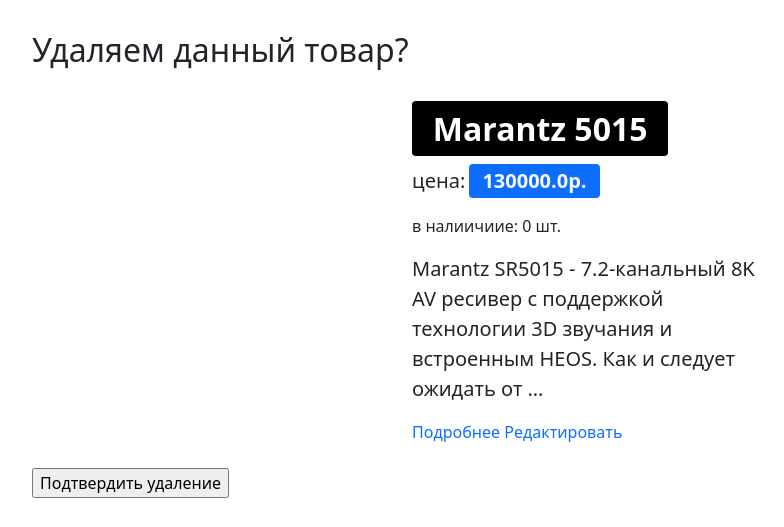
After one commit to Ant-on-git/django_intro3, a Django app: page /products/delete/1 in a window 1280 px wide. The commit adds this page. Shown: the part 313-840 px from the top of the page, without its empty margins (50-834 px from the left). Run offline with Django 4.2, Linux system fonts and the light colour scheme; data comes from the database, SQL or seed files in the repository; both versions use the stored data as it was after the commit; some libraries are stand-ins or nearby versions.

Commit message:
added forms, pages and functionality for add,edit and delite items

```diff
--- a/intro_django/simpleapp/models.py
+++ b/intro_django/simpleapp/models.py
@@ -12,6 +12,10 @@
     def __str__(self):
         return f'{self.name}: {self.description[:20]}'
 
+    def get_absolute_url(self):  # добавим абсолютный путь, чтобы после создания нас перебрасывало на страницу с товаром
+        # делается для того, чтобы при создании объекта или переходе к его деталями не прописывать в каждом дженерике succes_url.
+        return f'/products/{self.pk}'  # Django просто будет перенаправлять вас по ссылке, которая возвращается с get_absolute_url метода модели.
+
 
 class Category(models.Model):
     name = models.CharField(max_length=100, unique=True)
--- a/intro_django/simpleapp/urls.py
+++ b/intro_django/simpleapp/urls.py
@@ -1,12 +1,15 @@
 from django.urls import path
-from .views import ProductsList, ProductDetail, ProductListPaginator  # импортируем наши представления
+from .views import ProductsList, ProductDetail, ProductCreateView, ProductUpdateVeiw, ProductDeleteView
 
 
 urlpatterns = [
     # path - означает путь. В данном случае путь ко всем товарам у нас останется пустым, позже станет ясно почему
     path('', ProductsList.as_view()),  # т.к. сам по себе это класс, то нам надо представить этот класс в виде view.
                                        # Для этого вызываем метод as_view
-    path('<int:pk>', ProductDetail.as_view())  # pk — это первичный ключ товара, который будет выводиться у нас в шаблон
-                                               # дженерик сам по названию понимает какое поле нужно
-                                               # в итоге чтобы получить инф о 1 товаре нужно ввести адрес /products/1
+    path('<int:pk>', ProductDetail.as_view(), name='product_detail'),  # pk — это первичный ключ товара, который будет выводиться у нас в шаблон
+                                                # дженерик сам по названию понимает какое поле нужно
+                                                # в итоге чтобы получить инф о 1 товаре нужно ввести адрес /products/1
+    path('create/', ProductCreateView.as_view(), name='product_create'),
+    path('update/<int:pk>', ProductUpdateVeiw.as_view(), name='product_update'),
+    path('delete/<int:pk>', ProductDeleteView.as_view(), name='product_delete'),
 ]
--- a/intro_django/simpleapp/views.py
+++ b/intro_django/simpleapp/views.py
@@ -1,19 +1,20 @@
 from .models import Product
 
 # для дженериков:
-from django.views.generic import ListView, DetailView
-    # ListView - класс, который говорит нам о том, что в этом представлении мы будем выводить список объектов из БД
+from django.views.generic import ListView, DetailView, UpdateView, CreateView, DeleteView
+# ListView - класс, который говорит нам о том, что в этом представлении мы будем выводить список объектов из БД
     # DetailView - класс получения деталей объекта
     # DetailView отличается от ListView тем, что возвращает какой-то конкретный объект, а не список всех объектов из БД
     # Для отображения продукта будет ссылка вида products/<product.pk>
 
 # для пагинатора (ProductListPaginator):
-from django.shortcuts import render
-from django.views import View               # импортируем простую вьюшку
-from django.core.paginator import Paginator # импортируем класс, позволяющий удобно осуществлять постраничный вывод
+# from django.shortcuts import render
+# from django.views import View               # импортируем простую вьюшку
+# from django.core.paginator import Paginator # импортируем класс, позволяющий удобно осуществлять постраничный вывод
 
-from .models import Product
+from .models import Product, Category
 from .filters import ProductFilter
+from .forms import ProductForm
 
 
 ######################## вьюшки дженериками: ########################
@@ -46,6 +47,23 @@
 
         return context
 
+    # сначала добавили формы добавления товара на страницу со списком продуктов. потом вывели в отдельный класс. оставляю на всякий
+
+    # def post(self, request, *args, **kwargs):  # форма через ModelForm
+    #     form = self.form_class(request.POST)  # создаём новую форму, забиваем в неё данные из POST-запроса
+    #     if form.is_valid():  # если пользователь ввёл всё правильно и нигде не накосячил,
+    #         form.save()      # то сохраняем новый товар
+
+    # def post(self, request, *args, **kwargs):  # сначала написали формы в ручную. затем стали использовать ModelForm. оставляю на всякий
+    #     name = request.POST['name']
+    #     quantity = request.POST['quantity']
+    #     category_id = request.POST['category']
+    #     price = request.POST['price']
+    #
+    #     product = Product(name=name, quantity=quantity, category_id=category_id, price=price)
+    #     product.save()
+    #     return super().get(request, *args, **kwargs)  # отправляем пользователя обратно на GET-запрос.
+
 
 class ProductDetail(DetailView):
     model = Product
@@ -53,21 +71,45 @@
     context_object_name = 'product'
 
 
+# дженерик для создания объекта. Надо указать только имя шаблона и класс формы который мы написали в прошлом юните. Остальное он сделает за вас
+class ProductCreateView(CreateView):
+    template_name = 'product_create.html'
+    form_class = ProductForm
 
 
-######################## заменили вьюшки дженериками на постраниичный вывод пагинатором ########################
+# дженерик для редактирования
+class ProductUpdateVeiw(UpdateView):
+    template_name = 'product_create.html'
+    form_class = ProductForm
+
+    # получаем информацию об объекте, который собираемся редактировать
+    def get_object(self, **kwargs):
+        id = self.kwargs.get('pk')
+        return Product.objects.get(pk=id)
+
+
+# дженерик для удаления
+class ProductDeleteView(DeleteView):
+    template_name = 'product_delete.html'
+    queryset = Product.objects.all()
+    success_url = '/products/'
+    context_object_name = 'product'
+
+
+
+
+# заменили вьюшки дженериками на постраниичный вывод пагинатором ПОТОМ ЗАМЕНИЛИ ОБРАТНО. ОСТАВЛЯЮ НА ВСЯКИЙ
 # В отличие от дженериков, которые мы уже знаем, код здесь надо писать самому, переопределяя типы запросов (например, get- или post-)
 # при таком способе в html не передается пагинатор, либо передается не так, как в случае с дженериками  у меня его использовать не получлось
 # в документациии такого способа нет, вместо него описан способ через функции (https://docs.djangoproject.com/en/4.1/topics/pagination/)
-# НЕ СПОЛЬЗУЕТСЯ
-class ProductListPaginator(View):
-    def get(self, request):
-        products = Product.objects.order_by('-price')
-        paginator = Paginator(products, 4)  # создаём объект класса пагинатор, передаём ему список наших товаров и их количество для одной страницы
-        page_number = request.GET.get('page', 1)  # берём номер страницы из get-запроса. Если ничего не передали, будем показывать первую страницу.
-        productsInPage = paginator.get_page(page_number)  # теперь вместо всех объектов в списке товаров хранится только нужная нам страница с товарами
-
-        data = {
-            'products': productsInPage,
-        }
-        return render(request, 'products.html', data)
+# class ProductListPaginator(View):
+#     def get(self, request):
+#         products = Product.objects.order_by('-price')
+#         paginator = Paginator(products, 4)  # создаём объект класса пагинатор, передаём ему список наших товаров и их количество для одной страницы
+#         page_number = request.GET.get('page', 1)  # берём номер страницы из get-запроса. Если ничего не передали, будем показывать первую страницу.
+#         productsInPage = paginator.get_page(page_number)  # теперь вместо всех объектов в списке товаров хранится только нужная нам страница с товарами
+#
+#         data = {
+#             'products': productsInPage,
+#         }
+#         return render(request, 'products.html', data)
--- a/intro_django/templates/flatpages/default.html
+++ b/intro_django/templates/flatpages/default.html
@@ -26,6 +26,7 @@
                         <li class="nav-item"><a class="nav-link" href="/about/">About</a></li>
                         <li class="nav-item"><a class="nav-link" href="/contacts/">Contact</a></li>
                         <li class="nav-item"><a class="nav-link" href="/products/">Products</a></li>
+                        <li class="nav-item"><a class="nav-link" href="{% url 'product_create' %}">Добавить товар</a></li>
                     </ul>
                 </div>
             </div>
@@ -39,7 +40,7 @@
             </div>
         </header>
         <!-- Content section-->
-        <section class="py-3">
+        <section class="py-3"  style="min-height:40vh">
             <div class="container my-3">
                 <div class="row justify-content-center">
 
@@ -50,23 +51,25 @@
                     {% block content_pagination %}
                     {% endblock content_pagination %}
                 </div>
+
             </div>
 
 
         </section>
-        <div class="navbar navbar-expand-lg navbar-dark bg-dark">
-            <div class="container">
-                <p class="navbar-brand">Home work pages</p>
-                <button class="navbar-toggler" type="button" data-bs-toggle="collapse" data-bs-target="#navbarSupportedContent2" aria-controls="navbarSupportedContent2" aria-expanded="false" aria-label="Toggle navigation"><span class="navbar-toggler-icon"></span></button>
-                <div class="collapse navbar-collapse" id="navbarSupportedContent2">
-                    <ul class="navbar-nav ms-auto mb-2 mb-lg-0">
-                        <li class="nav-item"><a class="nav-link active" aria-current="page" href="/HWpage1/">page1</a></li>
-                        <li class="nav-item"><a class="nav-link" href="/HWpage2/">page2</a></li>
-                        <li class="nav-item"><a class="nav-link" href="/HWpage3/">page3</a></li>
-                    </ul>
-                </div>
-            </div>
-        </div>
+<!--        Домашняя работа из начала Django по созданию flatpages    -->
+<!--        <div class="navbar navbar-expand-lg navbar-dark bg-dark">-->
+<!--            <div class="container">-->
+<!--                <p class="navbar-brand">Home work pages</p>-->
+<!--                <button class="navbar-toggler" type="button" data-bs-toggle="collapse" data-bs-target="#navbarSupportedContent2" aria-controls="navbarSupportedContent2" aria-expanded="false" aria-label="Toggle navigation"><span class="navbar-toggler-icon"></span></button>-->
+<!--                <div class="collapse navbar-collapse" id="navbarSupportedContent2">-->
+<!--                    <ul class="navbar-nav ms-auto mb-2 mb-lg-0">-->
+<!--                        <li class="nav-item"><a class="nav-link active" aria-current="page" href="/HWpage1/">page1</a></li>-->
+<!--                        <li class="nav-item"><a class="nav-link" href="/HWpage2/">page2</a></li>-->
+<!--                        <li class="nav-item"><a class="nav-link" href="/HWpage3/">page3</a></li>-->
+<!--                    </ul>-->
+<!--                </div>-->
+<!--            </div>-->
+<!--        </div>-->
         <!-- Image element - set the background image for the header in the line below-->
         <div class="py-5 bg-image-full" style="background-image: url('https://source.unsplash.com/4ulffa6qoKA/1200x800')">
             <!-- Put anything you want here! The spacer below with inline CSS is just for demo purposes!-->
--- a/intro_django/templates/product.html
+++ b/intro_django/templates/product.html
@@ -5,7 +5,7 @@
 {% endblock title_title %}
 
 {% block content_title %}
-    <h2>{{ product.name }}</h2>
+    <h1>{{ product.name }}</h1>
 {% endblock content_title %}
 
 {% block content_content %}
--- /dev/null
+++ b/intro_django/templates/product_delete.html
@@ -0,0 +1,29 @@
+{% extends 'flatpages/default.html' %}
+
+
+{% block title_title %}
+    Удалить товар
+{% endblock title_title %}
+
+{% block content_title %}
+    <h1>Удалить товар</h1>
+{% endblock content_title %}
+
+{% block content_content %}
+
+    <h2>Удаляем данный товар?</h2>
+    <div class="col-lg-4 m-md-4">
+        <h2 class="badge bg-black fs-2">{{ product.name }}</h2><br>
+        <span class="fs-5">цена:</span> <p class="badge bg-primary text-decoration-none link-light fs-5">{{ product.price }}р.</p><br>
+        <p class="fs-6">в налиичиие: {{ product.quantity }} шт.</p>
+        <p class="lead">{{ product.description | truncatewords:20 }}</p>
+        <a class="text-decoration-none" href="{% url 'product_detail' product.pk %}">Подробнее</a>
+        <a class="text-decoration-none" href="{% url 'product_update' product.pk %}">Редактировать</a>
+    </div>
+    <form method="post">
+      {% csrf_token %}
+      <input type="submit" value="Подтвердить удаление">
+    </form>
+
+
+{% endblock content_content %}
--- a/intro_django/templates/products.html
+++ b/intro_django/templates/products.html
@@ -5,7 +5,7 @@
 {% endblock title_title %}
 
 {% block content_title %}
-    <h2>Все товары</h2>
+    <h1>Все товары</h1>
 {% endblock content_title %}
 
 {% block content_content %}
@@ -16,7 +16,7 @@
         <input type="submit" value="Найти">
     </form>
 
-    {% if products %} <!-- поменяем products на filter.qs, т.к. теперь мы забираем уже отобранную по каким-то параметрам информацию -->
+    {% if products %} <!-- поменяем products на filter.qs, т.к. теперь мы забираем уже отобранную по каким-то параметрам информацию но потом поменяем обратно, т.к. теперь отфильтрованные объекты хранятся в products (см get_context_data()) -->
         {% for prod in products %}
             <div class="col-lg-4 m-md-4">
                 <h2 class="badge bg-black fs-2">{{ prod.name }}</h2><br>
@@ -27,6 +27,8 @@
                     Подробнее
                     <i class="bi bi-arrow-right"></i>
                 </a>
+                <a class="text-decoration-none" href="{% url 'product_update' prod.pk %}">Редактировать</a>
+                <a class="text-decoration-none" href="{% url 'product_delete' prod.pk %}">Удалить</a>
             </div>
         {% endfor %}
     {% else %}
```
Also changed, not shown: intro_django/simpleapp/forms.py (added, +8 -0 lines), intro_django/templates/product_create.html (added, +20 -0 lines), intro_django/db.sqlite3.
